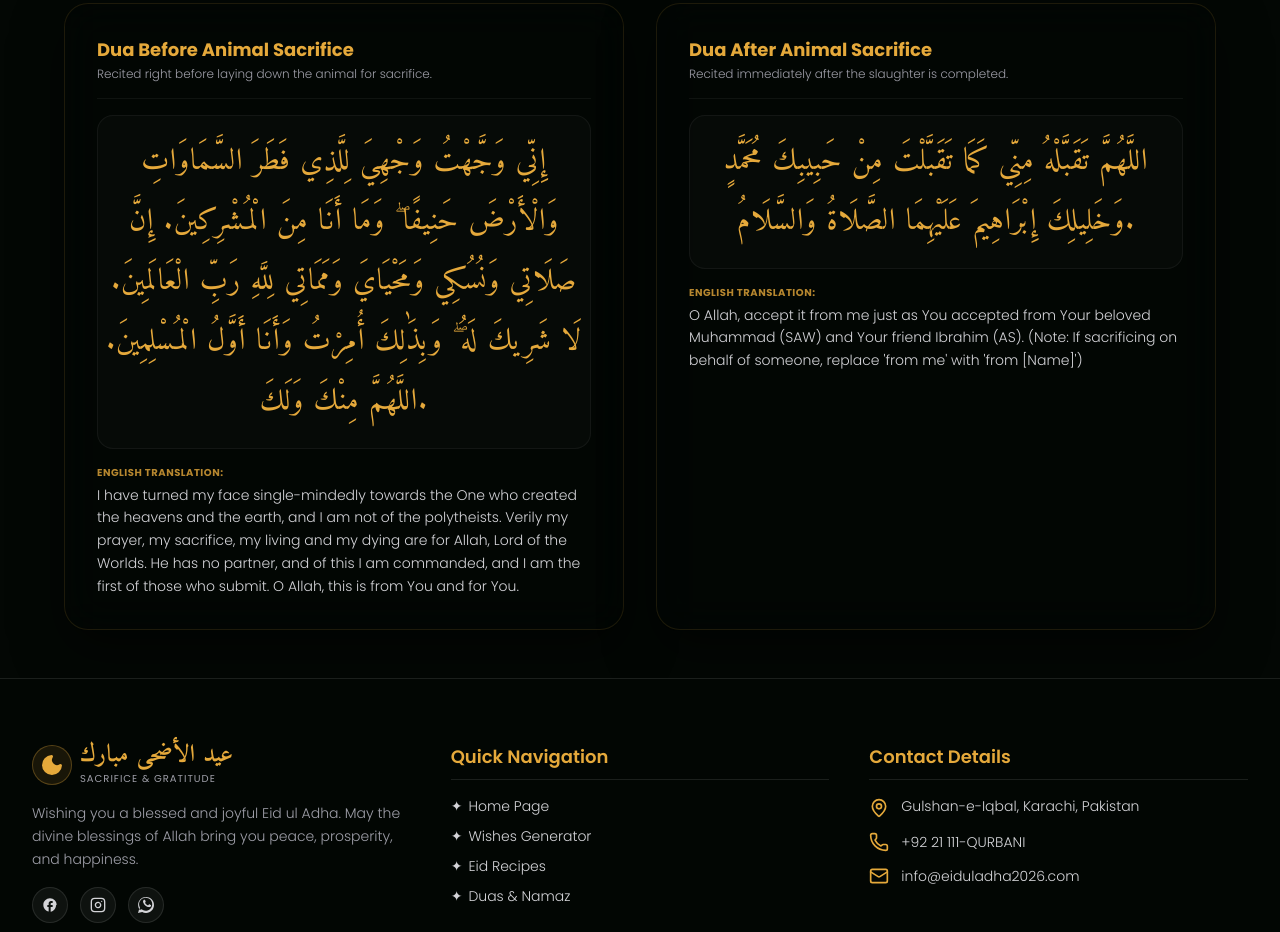
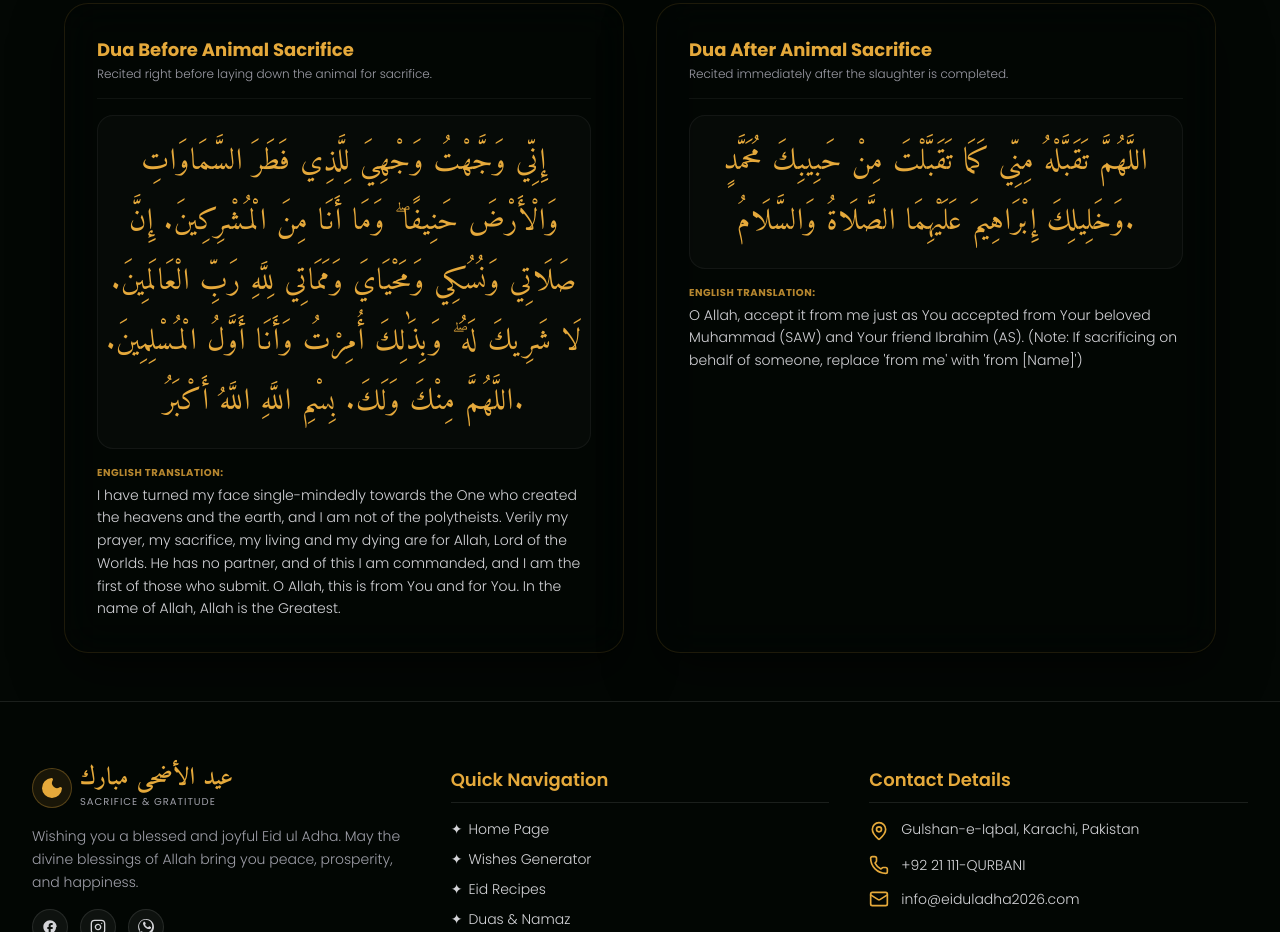
Before and after one commit to codewithlaiba28/Eid_ul_azha_2026, a Next.js app: page /duas in a window 1280 px wide. Shown: the part 1600-2532 px from the top of the page. Built offline with nearby package versions, Linux system fonts and the light colour scheme.

Commit message:
Update Qurbani Duas with Bismillah

```diff
--- a/src/app/duas/page.tsx
+++ b/src/app/duas/page.tsx
@@ -39,9 +39,9 @@ export default function DuasPage() {
     {
       id: "slaughter-before",
       title: "Dua Before Animal Sacrifice",
-      arabic: "إِنِّي وَجَّهْتُ وَجْهِيَ لِلَّذِي فَطَرَ السَّمَاوَاتِ وَالْأَرْضَ حَنِيفًا ۖ وَمَا أَنَا مِنَ الْمُشْرِكِينَ. إِنَّ صَلَاتِي وَنُسُكِي وَمَحْيَايَ وَمَمَاتِي لِلَّهِ رَبِّ الْعَالَمِينَ. لَا شَرِيكَ لَهُ ۖ وَبِذَٰلِكَ أُمِرْتُ وَأَنَا أَوَّلُ الْمُسْلِمِينَ. اللَّهُمَّ مِنْكَ وَلَكَ.",
-      english: "I have turned my face single-mindedly towards the One who created the heavens and the earth, and I am not of the polytheists. Verily my prayer, my sacrifice, my living and my dying are for Allah, Lord of the Worlds. He has no partner, and of this I am commanded, and I am the first of those who submit. O Allah, this is from You and for You.",
-      speechText: "Inni wajjahtu wajhiya lilladhi fataras samawati wal arda hanifaw wa ma ana minal mushrikin. Inna salati wa nusuki wa mahyaya wa mamati lillahi rabbil 'alamin. La sharika lahu wa bidhalika umirtu wa ana awwalul muslimin. Allahumma minka wa lak.",
+      arabic: "إِنِّي وَجَّهْتُ وَجْهِيَ لِلَّذِي فَطَرَ السَّمَاوَاتِ وَالْأَرْضَ حَنِيفًا ۖ وَمَا أَنَا مِنَ الْمُشْرِكِينَ. إِنَّ صَلَاتِي وَنُسُكِي وَمَحْيَايَ وَمَمَاتِي لِلَّهِ رَبِّ الْعَالَمِينَ. لَا شَرِيكَ لَهُ ۖ وَبِذَٰلِكَ أُمِرْتُ وَأَنَا أَوَّلُ الْمُسْلِمِينَ. اللَّهُمَّ مِنْكَ وَلَكَ. بِسْمِ اللَّهِ اللَّهُ أَكْبَرُ.",
+      english: "I have turned my face single-mindedly towards the One who created the heavens and the earth, and I am not of the polytheists. Verily my prayer, my sacrifice, my living and my dying are for Allah, Lord of the Worlds. He has no partner, and of this I am commanded, and I am the first of those who submit. O Allah, this is from You and for You. In the name of Allah, Allah is the Greatest.",
+      speechText: "Inni wajjahtu wajhiya lilladhi fataras samawati wal arda hanifaw wa ma ana minal mushrikin. Inna salati wa nusuki wa mahyaya wa mamati lillahi rabbil 'alamin. La sharika lahu wa bidhalika umirtu wa ana awwalul muslimin. Allahumma minka wa lak. Bismillahi Allahu Akbar.",
       when: "Recited right before laying down the animal for sacrifice."
     },
     {
--- a/src/components/home/DuasSection.tsx
+++ b/src/components/home/DuasSection.tsx
@@ -22,9 +22,9 @@ export default function DuasSection() {
       id: "qurbani",
       title: "Qurbani ki Dua",
       subtitle: "دعاء الأضحية",
-      arabic: "إِنِّي وَجَّهْتُ وَجْهِيَ لِلَّذِي فَطَرَ السَّمَاوَاتِ وَالْأَرْضَ حَنِيفًا ۖ وَمَا أَنَا مِنَ الْمُشْرِكِينَ. اللَّهُمَّ مِنْكَ وَلَكَ.",
-      english: "I have turned my face single-mindedly towards the One who created the heavens and the earth, and I am not of the polytheists. O Allah, this sacrifice is from You and for You.",
-      recitationText: "Inni wajjahtu wajhiya lilladhi fataras samawati wal arda hanifaw wa ma ana minal mushrikin. Allahumma minka wa lak.",
+      arabic: "إِنِّي وَجَّهْتُ وَجْهِيَ لِلَّذِي فَطَرَ السَّمَاوَاتِ وَالْأَرْضَ حَنِيفًا ۖ وَمَا أَنَا مِنَ الْمُشْرِكِينَ. اللَّهُمَّ مِنْكَ وَلَكَ. بِسْمِ اللَّهِ اللَّهُ أَكْبَرُ.",
+      english: "I have turned my face single-mindedly towards the One who created the heavens and the earth, and I am not of the polytheists. O Allah, this sacrifice is from You and for You. In the name of Allah, Allah is the Greatest.",
+      recitationText: "Inni wajjahtu wajhiya lilladhi fataras samawati wal arda hanifaw wa ma ana minal mushrikin. Allahumma minka wa lak. Bismillahi Allahu Akbar.",
       benefit: "Recited right before performing the animal sacrifice (Qurbani).",
     },
     {
```
